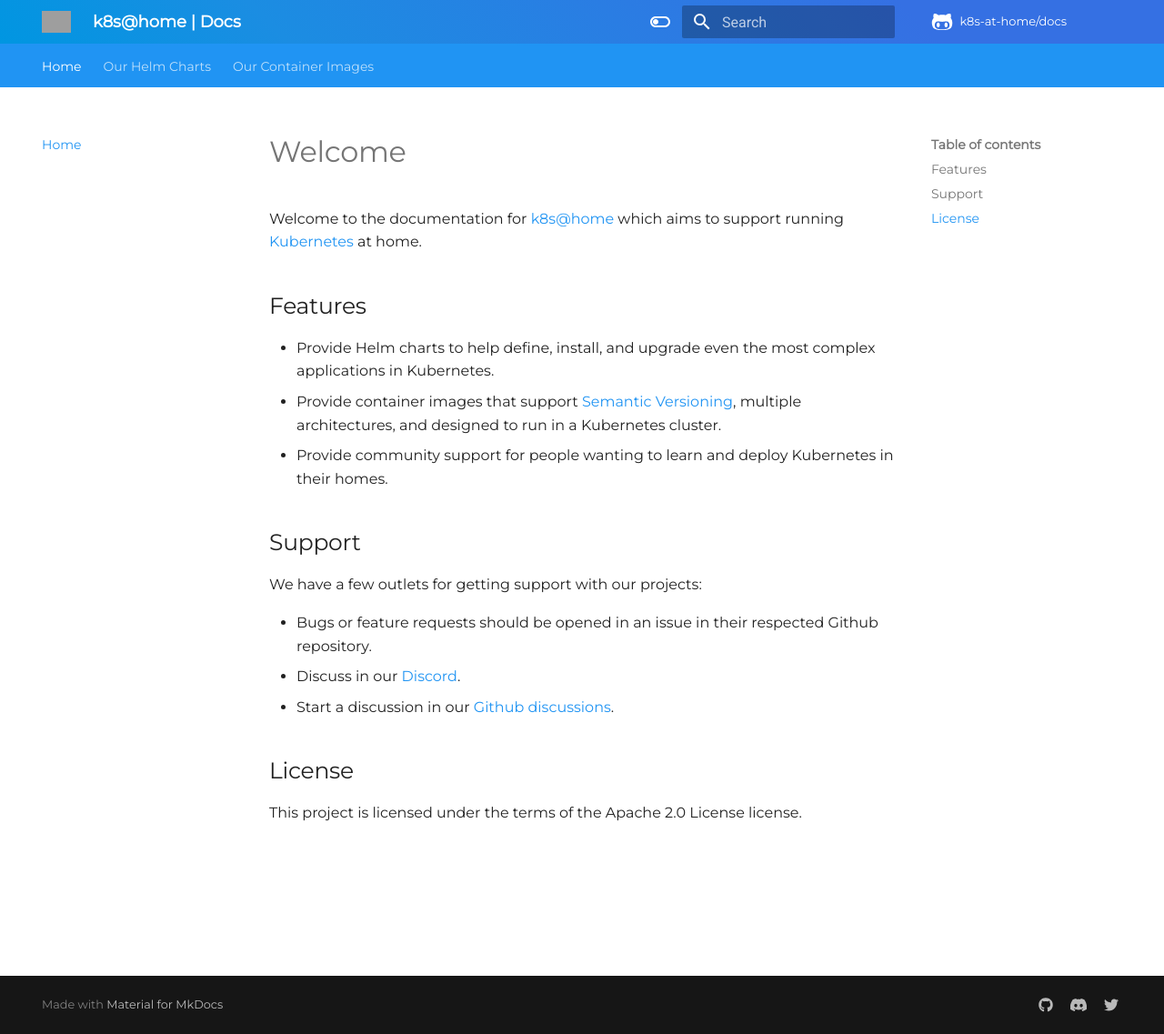
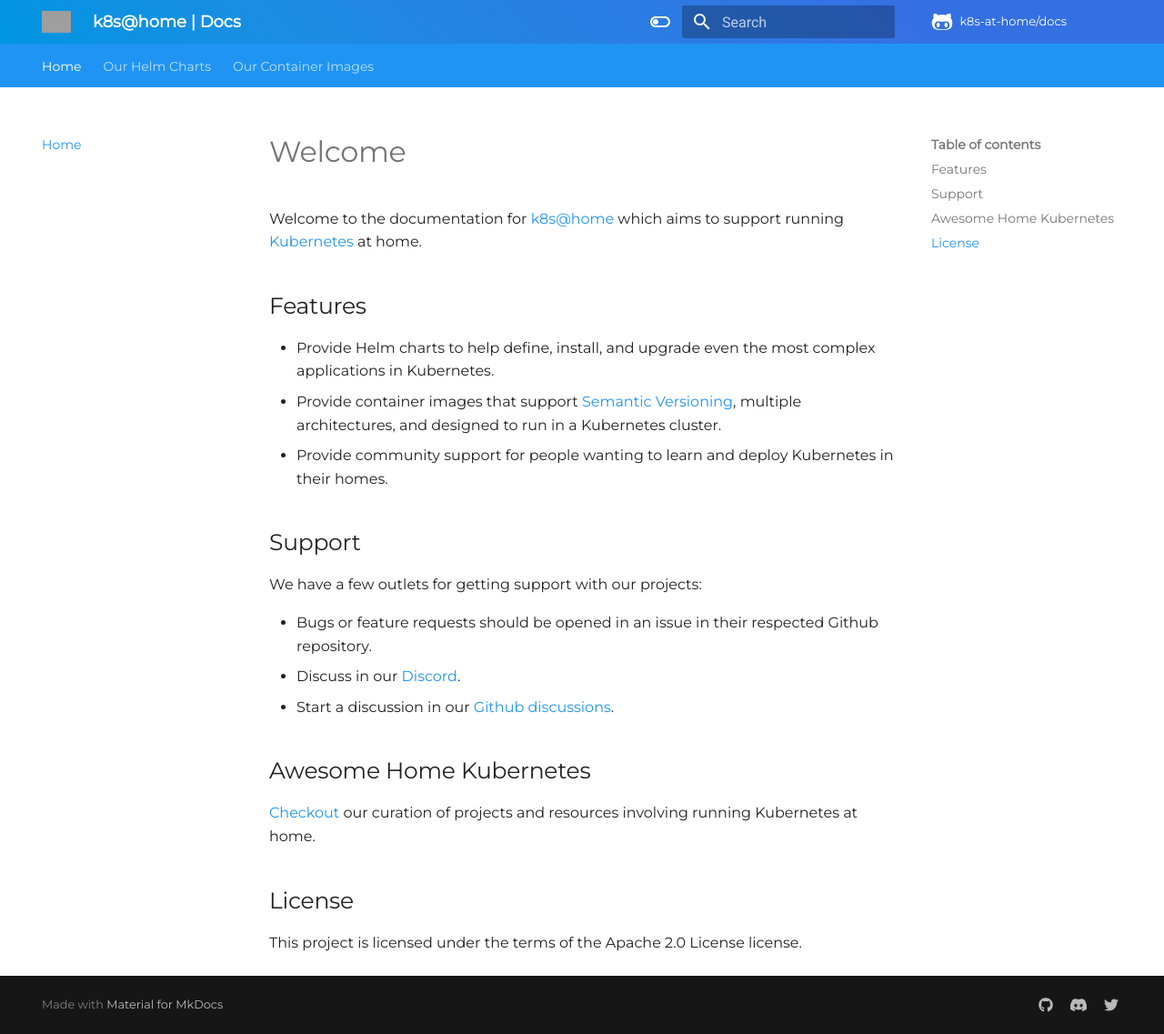
Before and after one commit to nicholaswilde/docs, an MkDocs documentation site: the page built from docs/index.md, in a window 1280 px wide and 1137 px high. Shown: the whole window at 91% size. Built offline with MkDocs 1.6.1 and Material for MkDocs 9.7.7, drawn with Linux system fonts in a browser that asks for light colours; comment, search, counter and statistics services are not loaded; grey boxes are pictures that could not be loaded.

Commit message:
Added Awesome Home Kubernetes section
Signed-off-by: Nicholas Wilde <ncwilde43@gmail.com>

```diff
--- a/docs/index.md
+++ b/docs/index.md
@@ -16,6 +16,10 @@
 - Discuss in our [Discord](https://discord.gg/sTMX7Vh).
 - Start a discussion in our [Github discussions](https://github.com/k8s-at-home/organization/discussions).
 
+## Awesome Home Kubernetes
+
+[Checkout](https://github.com/k8s-at-home/awesome-home-kubernetes) our curation of projects and resources involving running Kubernetes at home.
+
 ## License
 
 This project is licensed under the terms of the Apache 2.0 License license.
```
